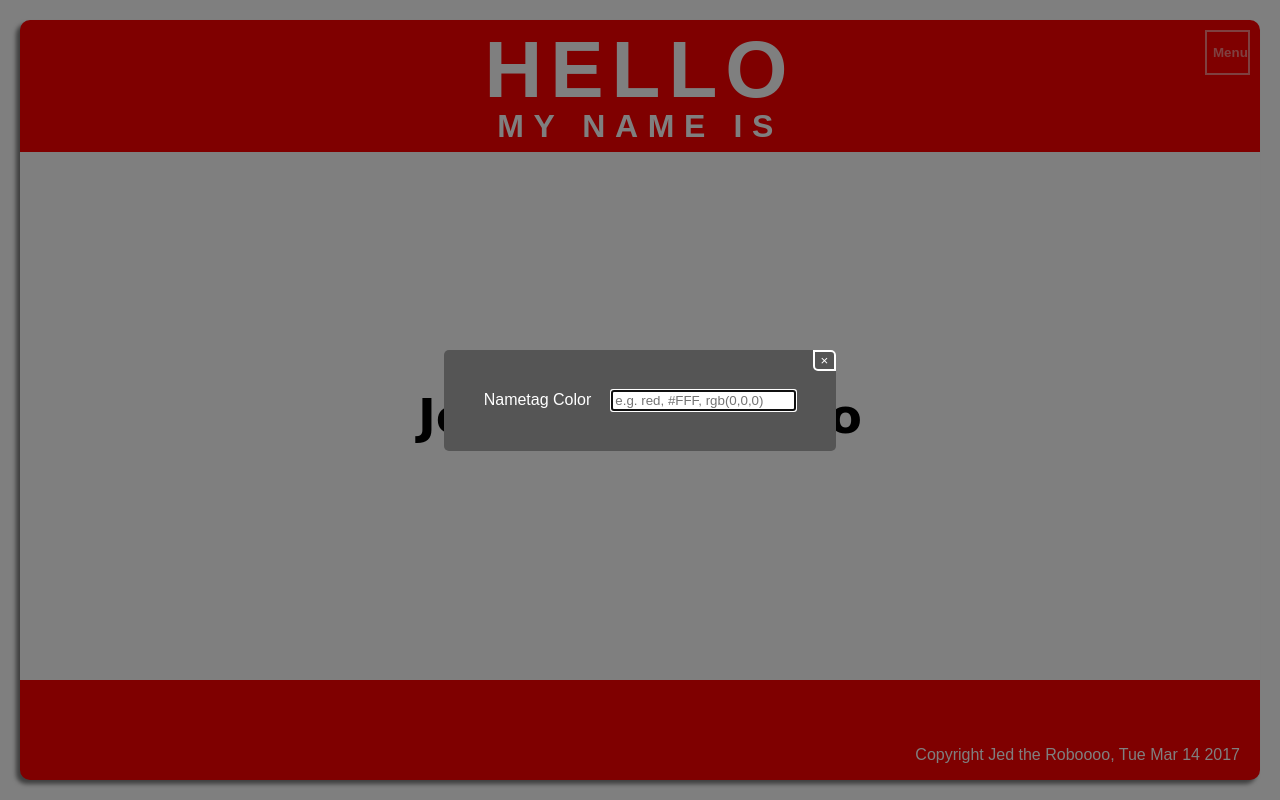
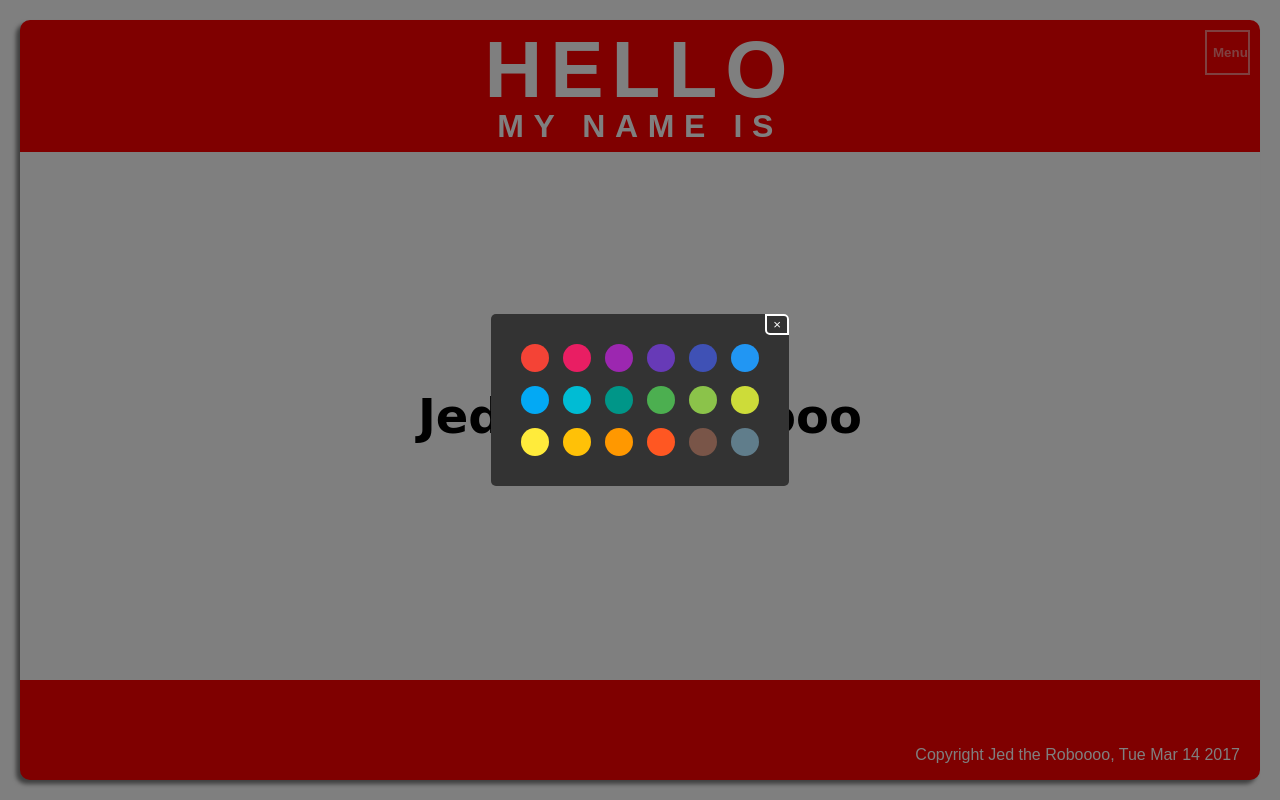
Before and after one commit to DustinGaudet/react-nametag, a React (Create React App) app: page / in a window 1280 px wide. Both pictures are taken after a click on the button "Menu". Built offline with nearby package versions, Linux system fonts and the light colour scheme.

Commit message:
Add color picker library to options menu.
 - Add react-color library's circle selector to options menu.
 - Refactor to utilize the color picker's value as nametag color.
 - When clicking color circles the menu closes due to bubbling.
   - will leave as a feature for now, may change later.

```diff
--- a/package.json
+++ b/package.json
@@ -4,6 +4,7 @@
   "private": true,
   "dependencies": {
     "react": "^15.4.2",
+    "react-color": "^2.11.4",
     "react-dom": "^15.4.2"
   },
   "devDependencies": {
--- a/src/components/app/App.js
+++ b/src/components/app/App.js
@@ -2,6 +2,7 @@ import React, { Component } from 'react';
 import './App.css';
 import Nametag from '../nametag/Nametag'
 import OptionsMenu from '../optionsmenu/OptionsMenu'
+import { CirclePicker } from 'react-color';
 
 class App extends Component {
 
@@ -19,11 +20,10 @@ class App extends Component {
     event.preventDefault()
   }
 
-  updateNametagColor = (event) => {
+  updateNametagColor = (color) => {
     this.setState({
-      nametagColor: event.target.value
+      nametagColor: color.hex
     })
-    event.preventDefault()
   }
 
   toggleNameEdit = () => this.setState({nameEdit: !this.state.nameEdit})
@@ -37,16 +37,23 @@ class App extends Component {
 
   updateName = (event) => this.setState({name: event.target.value})
 
+  noBubble = (event) => event.stopPropagation()
+
   render() {
     return (
       <div className="App">
         <Nametag data={this.state}
-        toggleNameEdit={this.toggleNameEdit}
-        toggleNametagMenu={this.toggleNametagMenu}
-        updateName={this.updateName}
-        handleSubmit={this.handleSubmit}>
-          <OptionsMenu closeMenu={this.toggleNametagMenu}
-          updateNametagColor={this.updateNametagColor} />
+          toggleNameEdit={this.toggleNameEdit}
+          toggleNametagMenu={this.toggleNametagMenu}
+          updateName={this.updateName}
+          handleSubmit={this.handleSubmit}>
+            <OptionsMenu closeMenu={this.toggleNametagMenu}
+              updateNametagColor={this.updateNametagColor}>
+                <CirclePicker
+                  color={this.state.nametagColor}
+                  onChangeComplete={this.updateNametagColor}
+                />
+          </OptionsMenu>
         </Nametag>
       </div>
     );
--- a/src/components/optionsmenu/OptionsMenu.css
+++ b/src/components/optionsmenu/OptionsMenu.css
@@ -13,9 +13,10 @@
 
 .options-menu-modal {
   display: flex;
-  background-color: #555;
   border-radius: 5px;
   position: relative;
+  padding: 30px;
+  background-color: #333;
 }
 
 .options-menu-modal > form {
--- a/src/components/optionsmenu/OptionsMenu.js
+++ b/src/components/optionsmenu/OptionsMenu.js
@@ -5,14 +5,10 @@ class OptionsMenu extends Component {
 
   render() {
     return (
-      <div className="options-menu-overlay">
-        <div className="options-menu-modal">
+      <div className="options-menu-overlay" onClick={this.props.closeMenu}>
+        <div className="options-menu-modal" onClick={this.props.noBubble}>
           <button className="close-menu-button" onClick={this.props.closeMenu} >&times;</button>
-          <form onSubmit={this.props.closeMenu}>
-            <label>Nametag Color
-              <input placeholder="e.g. red, #FFF, rgb(0,0,0)" autoFocus onChange={this.props.updateNametagColor} />
-            </label>
-          </form>
+          {this.props.children}
         </div>
       </div>
     )
```
